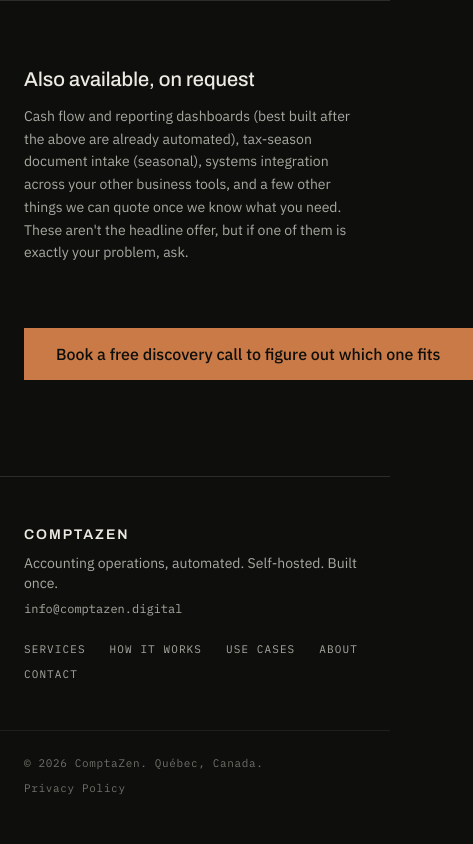
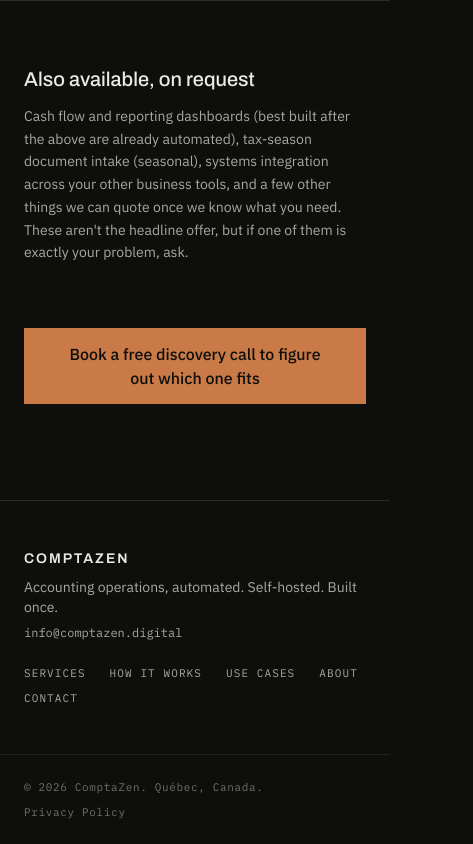
Before and after one commit to iflis7/comptazen, a Next.js app: page /en/services in a window 390 px wide. Shown: the part 5712-6556 px from the top of the page, 473 px wide, since content can reach past the window. Before the commit the page ends 6532 px from the top, so only its background shows below. Built offline with nearby package versions, Linux system fonts and the light colour scheme.

Commit message:
Fix responsive

```diff
--- a/src/app/[locale]/about/page.tsx
+++ b/src/app/[locale]/about/page.tsx
@@ -65,7 +65,11 @@
       </section>
 
       <section className="mx-auto max-w-6xl px-6 pb-24 text-center">
-        <Button asChild size="lg">
+        <Button
+          asChild
+          size="lg"
+          className="h-auto w-full whitespace-normal px-8 py-3.5 text-center sm:h-13 sm:w-auto sm:whitespace-nowrap sm:py-0"
+        >
           <Link href="/contact">{t("cta")}</Link>
         </Button>
       </section>
--- a/src/app/[locale]/services/page.tsx
+++ b/src/app/[locale]/services/page.tsx
@@ -160,7 +160,11 @@
       </section>
 
       <section className="mx-auto max-w-6xl px-6 pb-24 text-center">
-        <Button asChild size="lg">
+        <Button
+          asChild
+          size="lg"
+          className="h-auto w-full whitespace-normal px-8 py-3.5 text-center sm:h-13 sm:w-auto sm:whitespace-nowrap sm:py-0"
+        >
           <Link href="/contact">{t("cta")}</Link>
         </Button>
       </section>
--- a/src/app/[locale]/use-cases/page.tsx
+++ b/src/app/[locale]/use-cases/page.tsx
@@ -80,7 +80,11 @@
       </section>
 
       <section className="mx-auto max-w-6xl px-6 pb-24 text-center">
-        <Button asChild size="lg">
+        <Button
+          asChild
+          size="lg"
+          className="h-auto w-full whitespace-normal px-8 py-3.5 text-center sm:h-13 sm:w-auto sm:whitespace-nowrap sm:py-0"
+        >
           <Link href="/contact">{t("cta")}</Link>
         </Button>
       </section>
```
